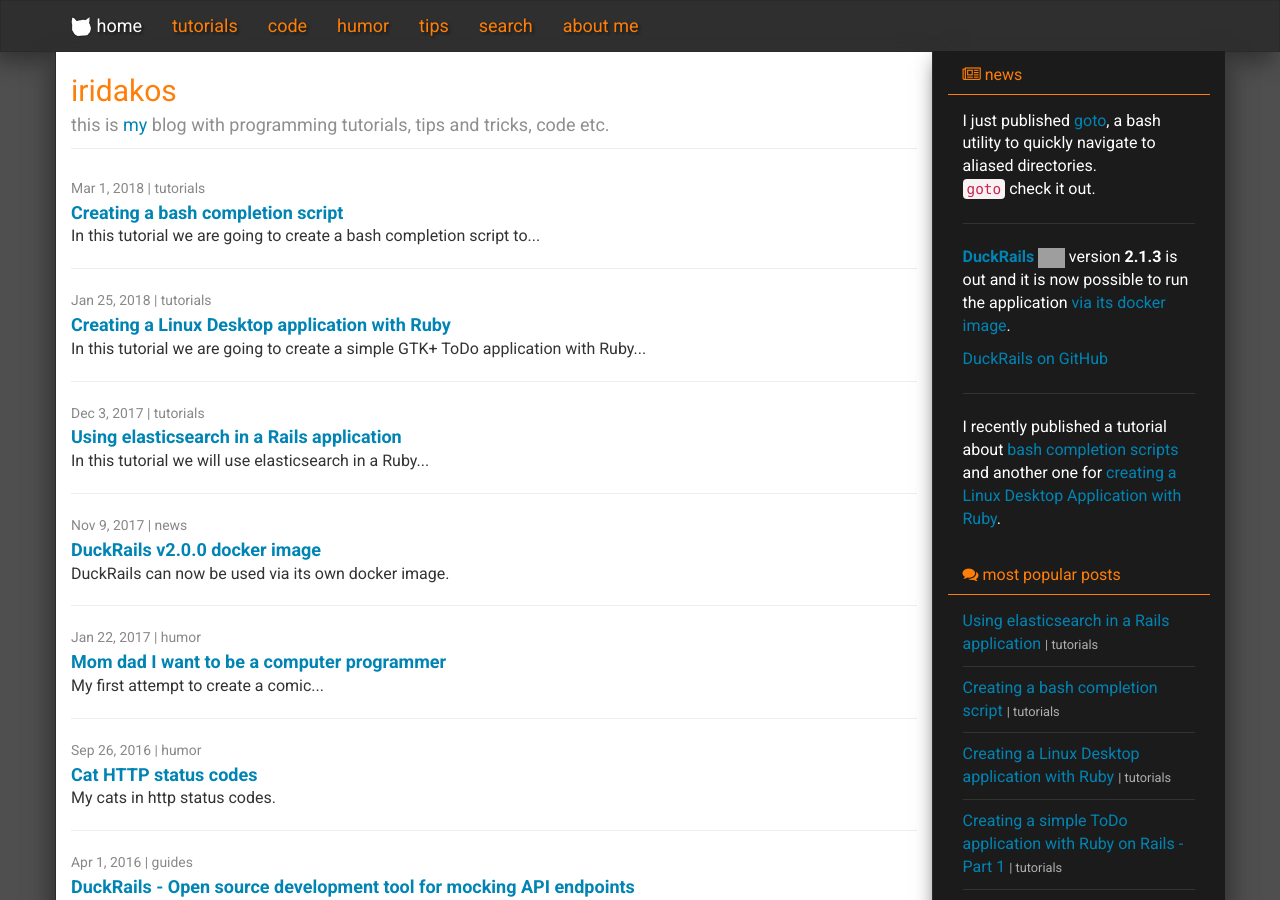
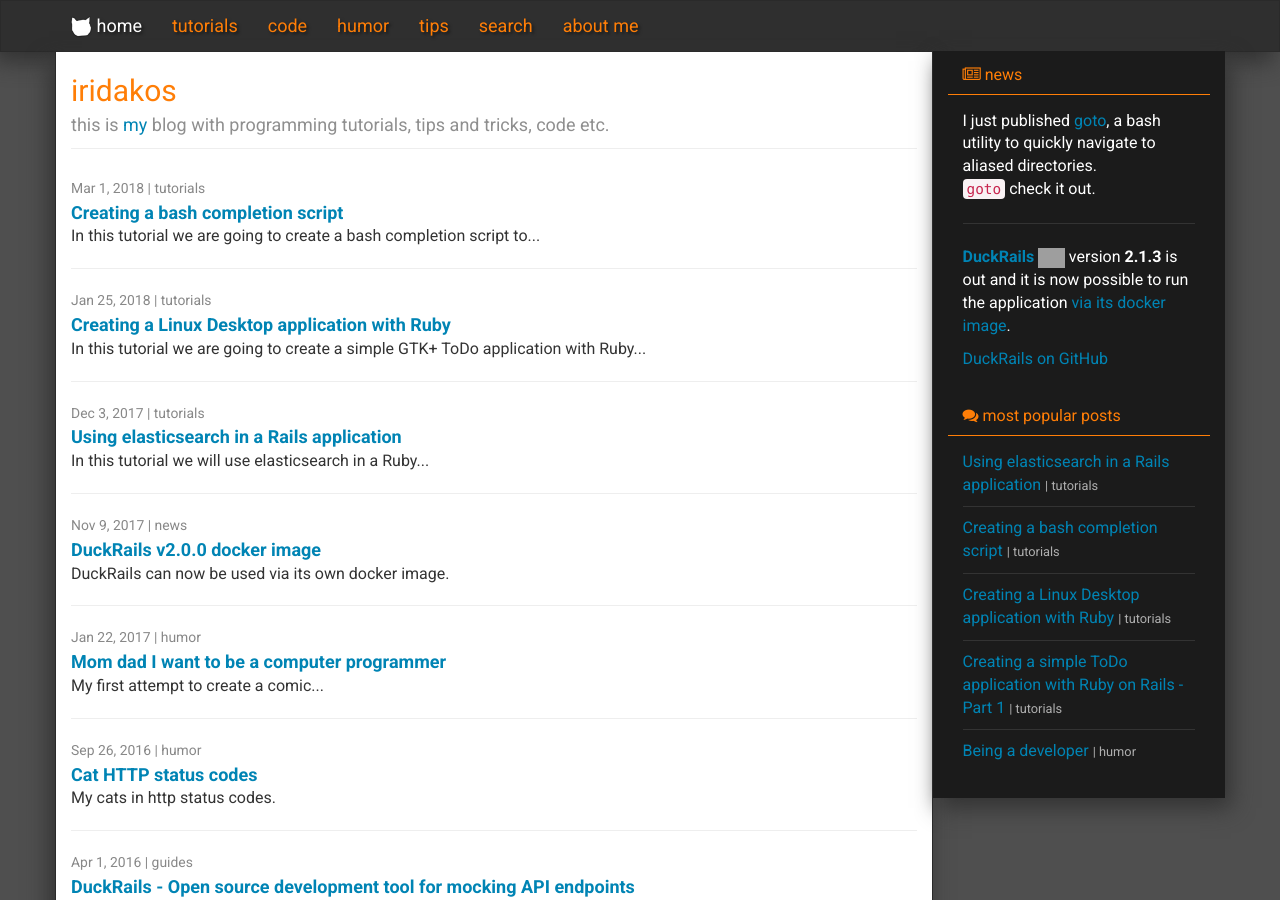
Before and after one commit to iridakos/iridakos.github.io, a Jekyll site: the page built from index.html, in a window 1280 px wide and 900 px high. Built offline with Jekyll 4.4.1, drawn with Linux system fonts in a browser that asks for light colours; nearby versions of some CDN libraries; the list of posts is cut into pages by our own code; comment, search, counter and statistics services are not loaded; grey boxes are pictures that could not be loaded.

Commit message:
Update news.html

```diff
--- a/_includes/news.html
+++ b/_includes/news.html
@@ -13,9 +13,5 @@
       <p><strong><a  class="ga-event-link" data-event-label="DuckRails GitHub" data-event-action="click" data-event-category="News links" href="https://github.com/iridakos/duckrails" target="_blank">DuckRails <img src="https://github.com/iridakos/duckrails/raw/master/app/assets/images/duckrails.png" style="height: 20px;display:inline-block;"></a></strong> version <strong>2.1.3</strong> is out and it is now possible to run the application <a class="ga-event-link" data-event-label="DuckRails GitHub docker wiki" data-event-action="click" data-event-category="News links" href="https://github.com/iridakos/duckrails/wiki/Setup-DuckRails-via-Docker" target="_blank">via its docker image</a>.</p>
 
       <p><a class="github-button" href="https://github.com/iridakos/duckrails" data-size="large" data-show-count="false" aria-label="Star iridakos/duckrails on GitHub">DuckRails on GitHub</a></p>
-
-      <hr/>
-
-        <p>I recently published a tutorial about <a class="ga-event-link" data-event-label="Bash completion tutorial" data-event-action="click" data-event-category="News links" href="https://iridakos.com/tutorials/2018/03/01/bash-programmable-completion-tutorial.html">bash completion scripts</a> and another one for <a class="ga-event-link" data-event-label="Ruby does GTK" data-event-action="click" data-event-category="News links" href="https://iridakos.com/tutorials/2018/01/25/creating-a-gtk-todo-application-with-ruby">creating a Linux Desktop Application with Ruby</a>.</p>
     </div>
 </div>
```
